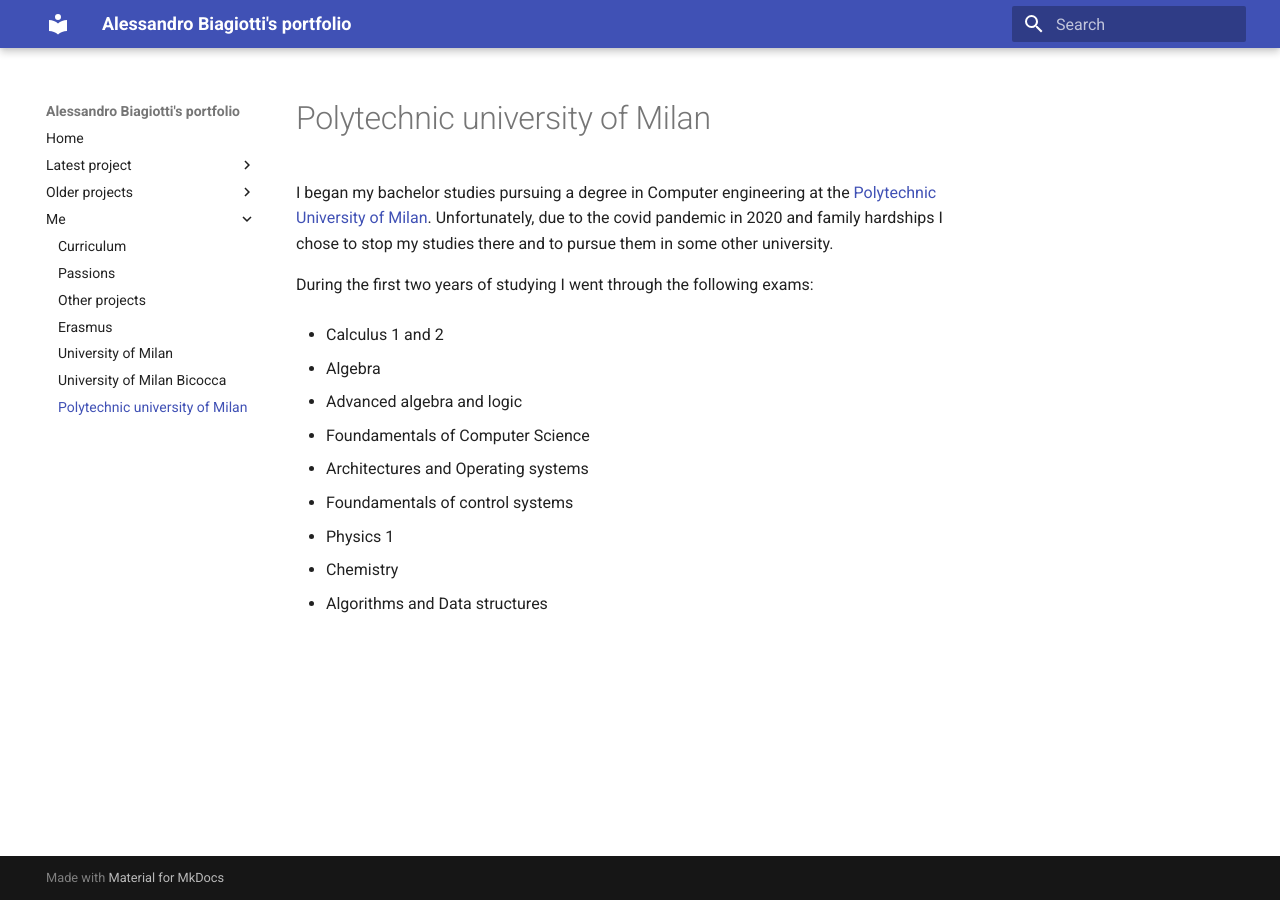
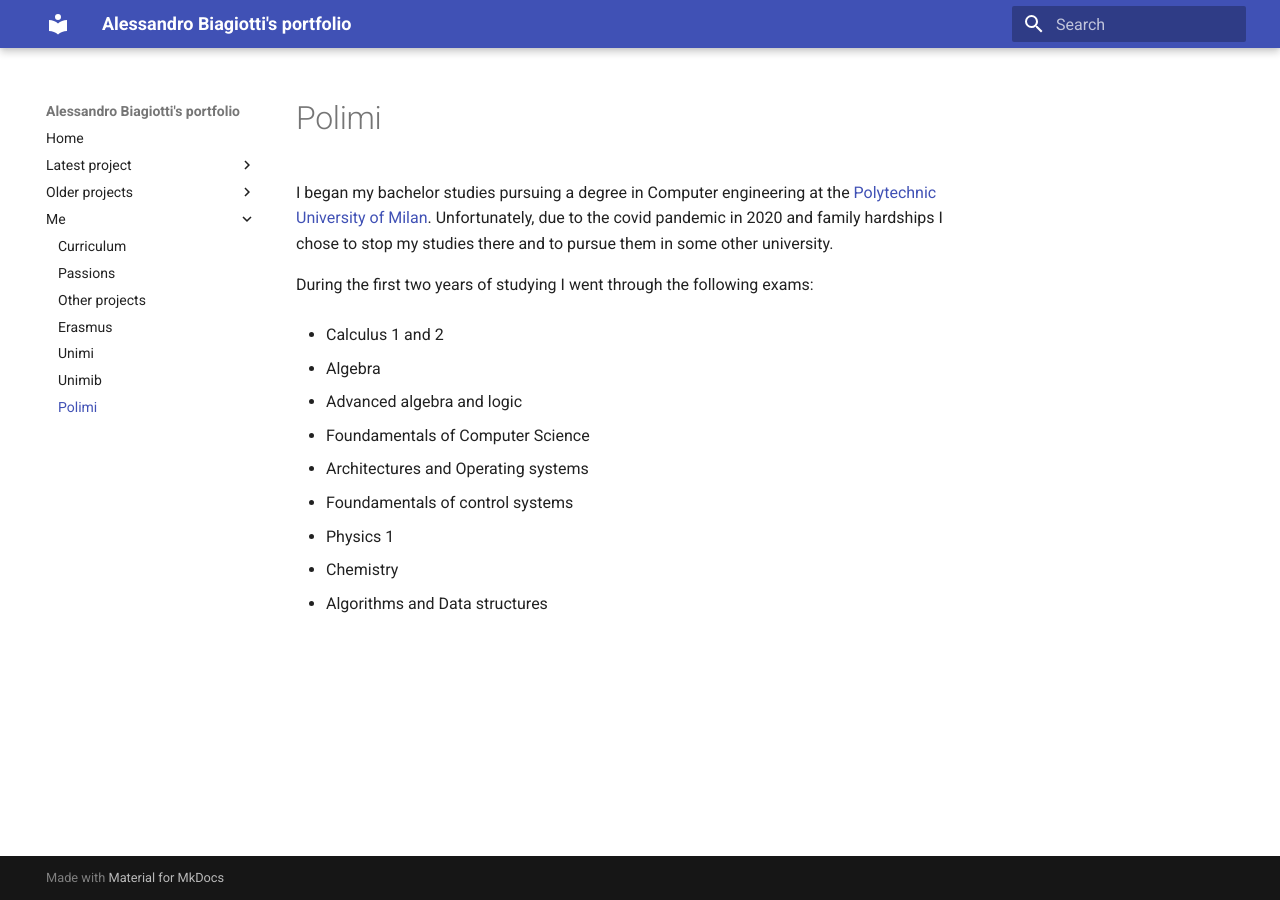
Before and after one commit to S3gmentati0nFault/S3gmentati0nFault.github.io, an MkDocs documentation site: the page built from docs/me/polimi.md, in a window 1280 px wide. Built offline with MkDocs 1.6.1 and Material for MkDocs 9.7.7, drawn with Linux system fonts in a browser that asks for light colours.

Commit message:
Minor changes to the names of the pages on the website

```diff
--- a/mkdocs.yml
+++ b/mkdocs.yml
@@ -20,7 +20,7 @@ nav:
       - "Greenfield": greenfield/readme.md
       - "Bachelor Thesis": bachelor/readme.md
       - "Pump down the flame": vdp/readme.md
-      - "Algoweb": algoweb/readme.md
+      - "Web algorithmics": algoweb/readme.md
       - "C++ programming project": cpp/readme.md
       - "Programming languages project": pl/readme.md
       - "Discrete structures 1": structures/readme.md
@@ -29,6 +29,6 @@ nav:
       - "Passions": me/passions.md
       - "Other projects": me/projects.md
       - "Erasmus": me/erasmus.md
-      - "University of Milan": me/unimi.md
-      - "University of Milan Bicocca": me/unimib.md
-      - "Polytechnic university of Milan": me/polimi.md
+      - "Unimi": me/unimi.md
+      - "Unimib": me/unimib.md
+      - "Polimi": me/polimi.md
```
